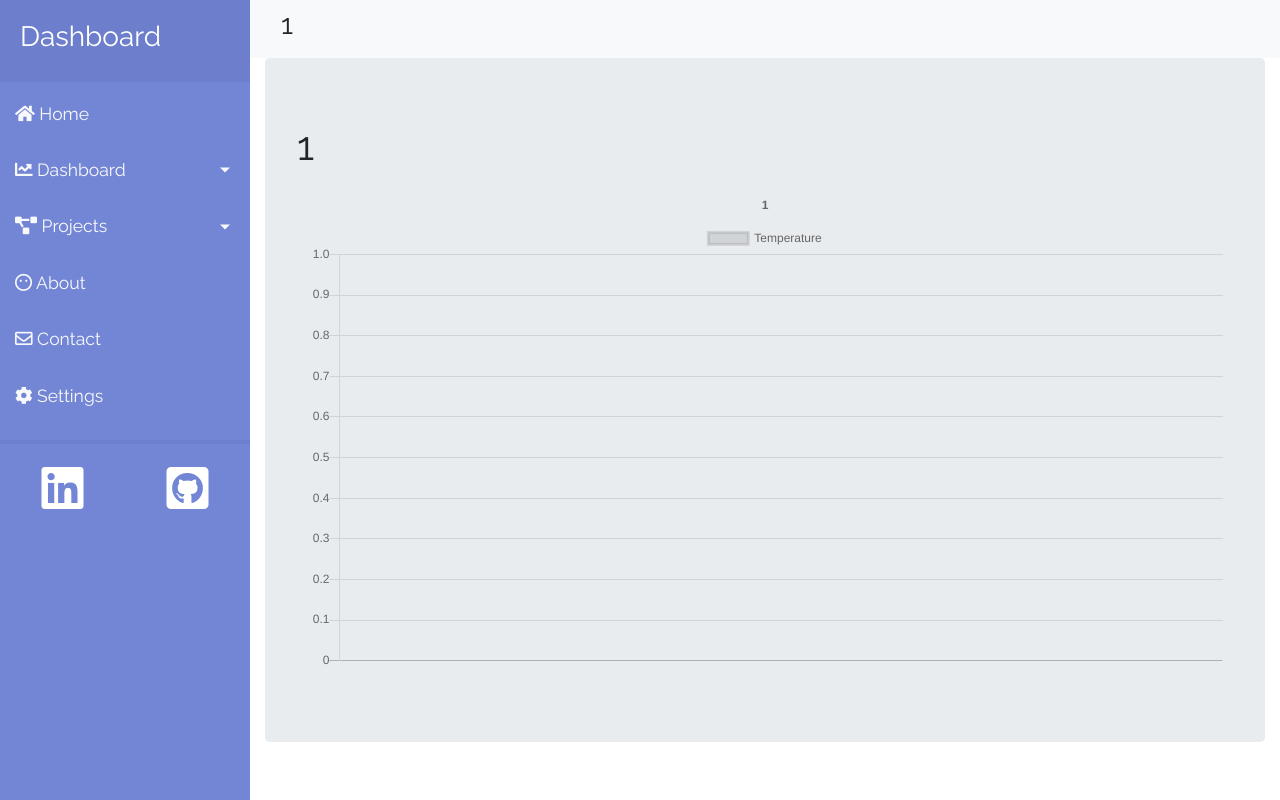
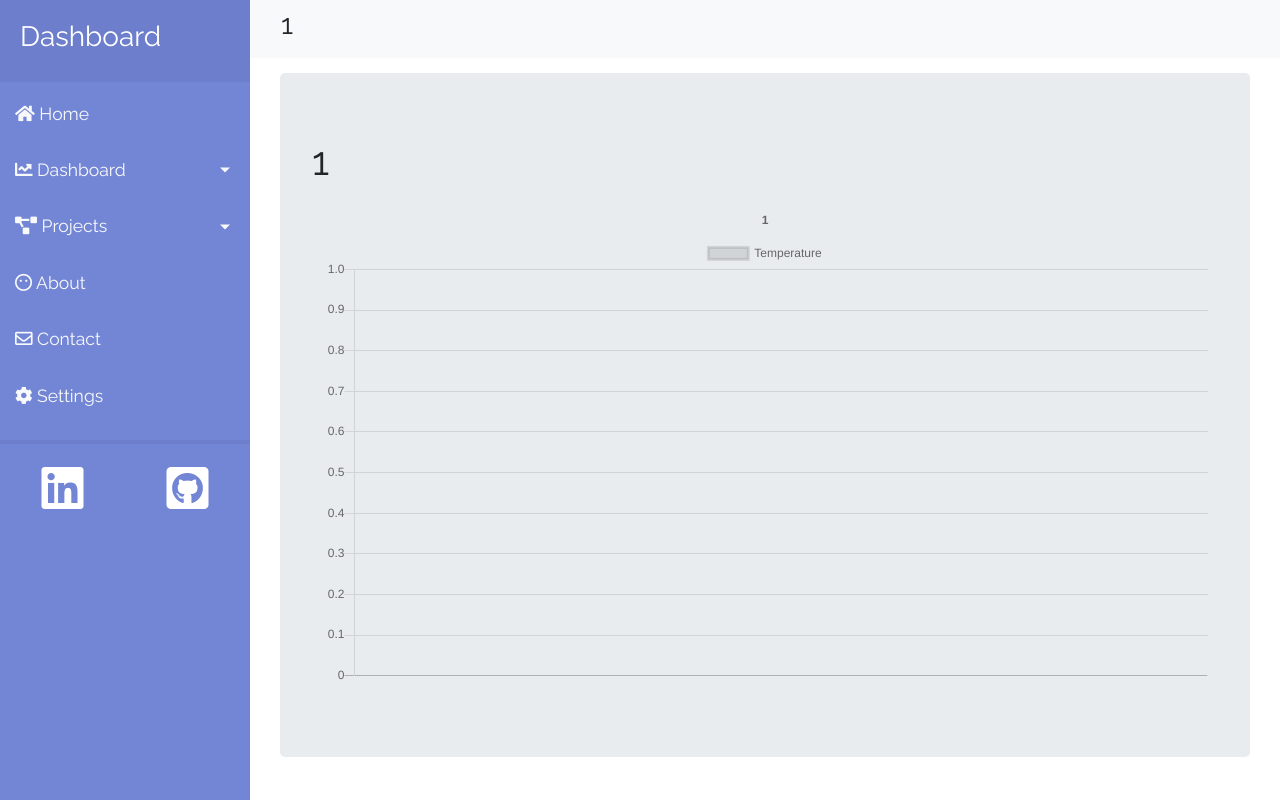
Before and after one commit to yddc902/Home-Automation-Dashboard, a Django app: page /charts/temperature/1 in a window 1280 px wide. Run offline with Django 3.2, Linux system fonts and the light colour scheme; data comes from the database, SQL or seed files in the repository; data that the repository does not hold is empty; some libraries are stand-ins or nearby versions.

Commit message:
Adjusted single charts to better fit view window

```diff
--- a/api_app/static/api_app/css/charts.css
+++ b/api_app/static/api_app/css/charts.css
@@ -1,3 +1,7 @@
+canvas {
+  border-bottom-right-radius: 0.7rem;
+}
+
 .chart-container {
   /**height: 280px;**/
   min-height: 500px;
@@ -6,6 +10,6 @@
   display: flex;
 }
 
-canvas {
-  border-bottom-right-radius: 0.7rem;
+#chart-jumbo {
+  margin: 15px;
 }
--- a/api_app/templates/charts.html
+++ b/api_app/templates/charts.html
@@ -8,7 +8,7 @@
 
 {% block content %}
 <div class="container-fluid">
-  <div class="jumbotron">
+  <div class="jumbotron" id="chart-jumbo">
     <h1>{{room}}</h1>
     <div class="chart-container">
       <canvas id="{{ room }}-temp" width="50%" height="50%"></canvas>
```
